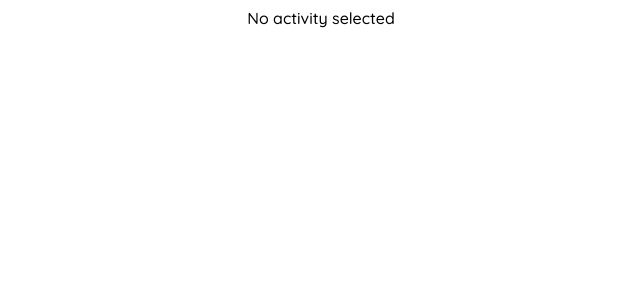
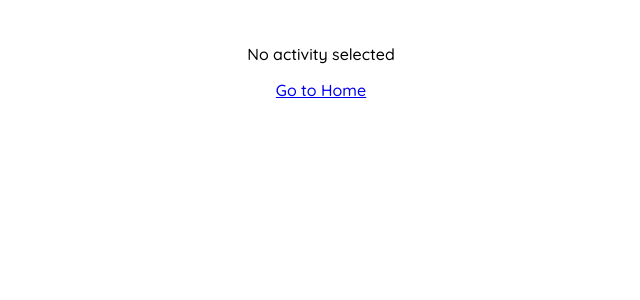
Before and after one commit to yelbenitez/yelbenitez.github.io, a React (Vite) app: page /activity in a window 1280 px wide. Shown: the top 300 px of the page, without its empty margins (319-959 px from the left). Built offline with nearby package versions, Linux system fonts and the light colour scheme; a web font is replaced by a local one.

Commit message:
dev: adding readme and cleaning up

```diff
--- a/index.html
+++ b/index.html
@@ -4,7 +4,7 @@
     <meta charset="UTF-8" />
     <link rel="icon" type="image/svg+xml" href="/vite.svg" />
     <meta name="viewport" content="width=device-width, initial-scale=1.0" />
-    <title>Vite + React + TS</title>
+    <title>Activity App</title>
     <link rel="preconnect" href="https://fonts.googleapis.com">
     <link rel="preconnect" href="https://fonts.gstatic.com" crossorigin>
     <link href="https://fonts.googleapis.com/css2?family=Poetsen+One&family=Quicksand:wght@300;500;700&display=swap" rel="stylesheet">
--- a/src/components/Button.tsx
+++ b/src/components/Button.tsx
@@ -13,7 +13,7 @@ const Button = (props: {
   return (
     <button
       className={buttonClasses}
-      onClick={props.func}
+      onClick={() => props.func()}
       disabled={props.disabled}
     >
       {props.children}
--- a/src/components/QuestionCard.tsx
+++ b/src/components/QuestionCard.tsx
@@ -3,7 +3,11 @@ import Button from "./Button";
 import styles from "../styles/components/QuestionCard.module.css";
 type mode = "question" | "result";
 
-const QuestionCard = (props: { question: Question; next: any; mode: mode }) => {
+const QuestionCard = (props: {
+  question: Question;
+  next: (isCorrect: boolean, questionOrder: number) => void;
+  mode: mode;
+}) => {
   const footerClasses = `${styles["question-card__footer"]} ${props.question.user_answers[0] === props.question.is_correct ? styles["question-card__footer--correct"] : styles["question-card__footer--incorrect"]}`;
   let footer = (
     <>
--- a/src/components/RoundCard.tsx
+++ b/src/components/RoundCard.tsx
@@ -2,7 +2,7 @@ import { Round } from "../types/activities.types";
 import Button from "./Button";
 import styles from "../styles/components/RoundCard.module.css";
 
-const RoundCard = (props: { round: Round; next: any }) => {
+const RoundCard = (props: { round: Round; next: () => void }) => {
   return (
     <>
       <div className={styles["round-card"]}>
--- a/src/styles/App.css
+++ b/src/styles/App.css
@@ -13,3 +13,12 @@ body {
   justify-content: center; /* Centers items horizontally */
   align-items: center;
 }
+
+.no-activity {
+  display: flex;
+  flex-direction: column;
+  justify-content: center;
+  align-items: center;
+  padding-top: 20px;
+  padding-bottom: 20px;
+}
--- a/src/views/Activity.tsx
+++ b/src/views/Activity.tsx
@@ -1,5 +1,5 @@
 import { useContext, useState } from "react";
-import { useNavigate } from "react-router-dom";
+import { useNavigate, Link } from "react-router-dom";
 
 import { ActivityContext } from "../hooks/ActivityContext";
 import { isValidActivity } from "../utils/typeGuard.utils";
@@ -124,7 +124,12 @@ const Activity = () => {
     );
   }
 
-  return <div>No activity selected</div>;
+  return (
+    <div className="no-activity">
+      <p>No activity selected</p>
+      <Link to={ROUTES.home.path}>Go to Home</Link>
+    </div>
+  );
 };
 
 export default Activity;
--- a/src/views/Result.tsx
+++ b/src/views/Result.tsx
@@ -110,7 +110,12 @@ const Result = () => {
     );
   }
 
-  return <div>No activity selected</div>;
+  return (
+    <div className="no-activity">
+      <p>No activity selected</p>
+      <Link to={ROUTES.home.path}>Go to Home</Link>
+    </div>
+  );
 };
 
 export default Result;
```
Also changed, not shown: image.png (added), 1 other file (tests, documents, lock files or other folders).
